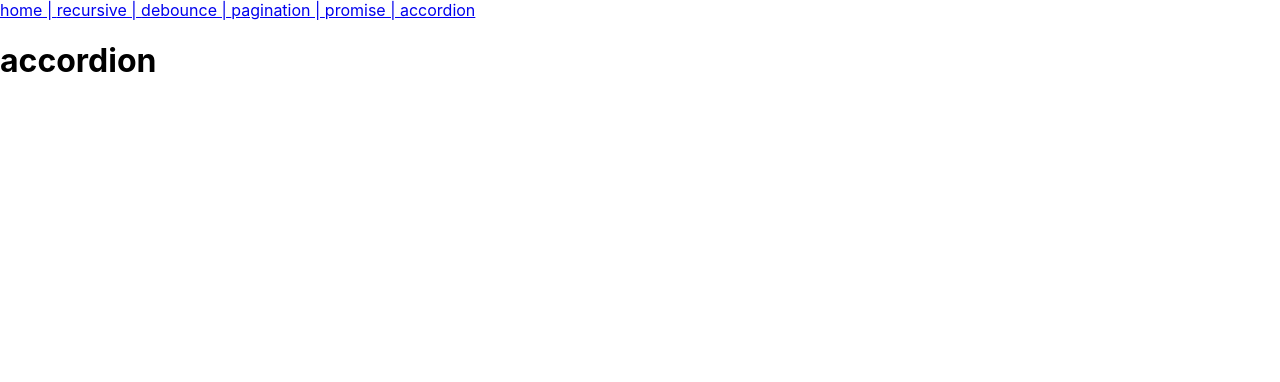
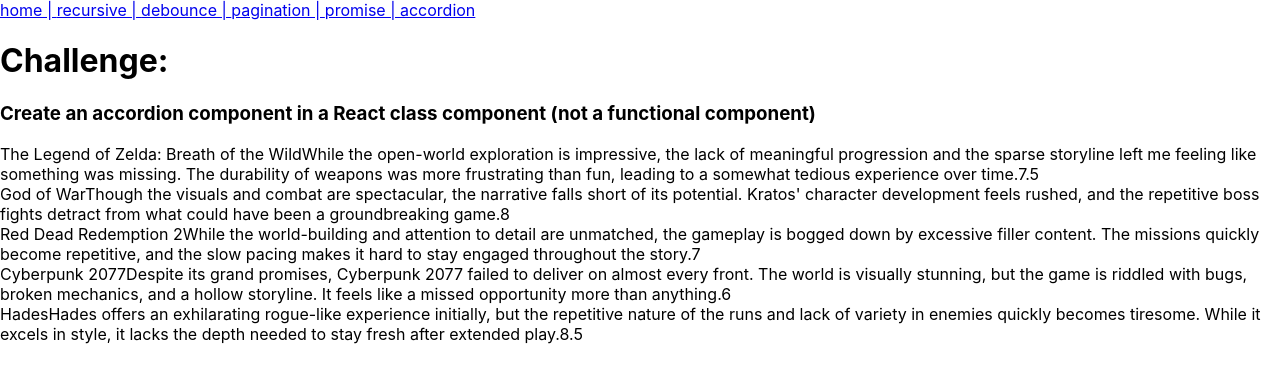
Before and after one commit to jase-d-ace/reddit-frontend-challenges, a React (Create React App) app: page /accordion in a window 1280 px wide. Shown: the top 382 px of the page. Built offline with nearby package versions, Linux system fonts and the light colour scheme.

Commit message:
start accordion challenge

```diff
--- a/src/challenges/Accordion.js
+++ b/src/challenges/Accordion.js
@@ -1,3 +1,30 @@
-export default function Accordion() {
-    return (<h1>accordion</h1>)
+import { Component } from "react";
+import { gameReviews } from "../materials/gameReviews";
+import AccordionItem from "./AccordionItem";
+
+class Accordion extends Component {
+    constructor() {
+        super();
+        this.state = {
+            reviews: gameReviews
+        }
+    }
+
+    componentDidMount() {
+        console.log(this.state.reviews)
+    }
+
+    render(){
+        return (
+            <div>
+                <h1>Challenge:</h1>
+                <h3>Create an accordion component in a React class component (not a functional component)</h3>
+                <div>
+                    {this.state.reviews.map(review => <AccordionItem {...review} />)}
+                </div>
+            </div>
+        )
+    }
 }
+
+export default Accordion
--- /dev/null
+++ b/src/challenges/AccordionItem.js
@@ -0,0 +1,9 @@
+export default function AccordionItem(review) {
+    return (
+        <div>
+            <span>{review.game_title}</span>
+            <span>{review.content}</span>
+            <span>{review.rating}</span>
+        </div>
+    )
+}
```
